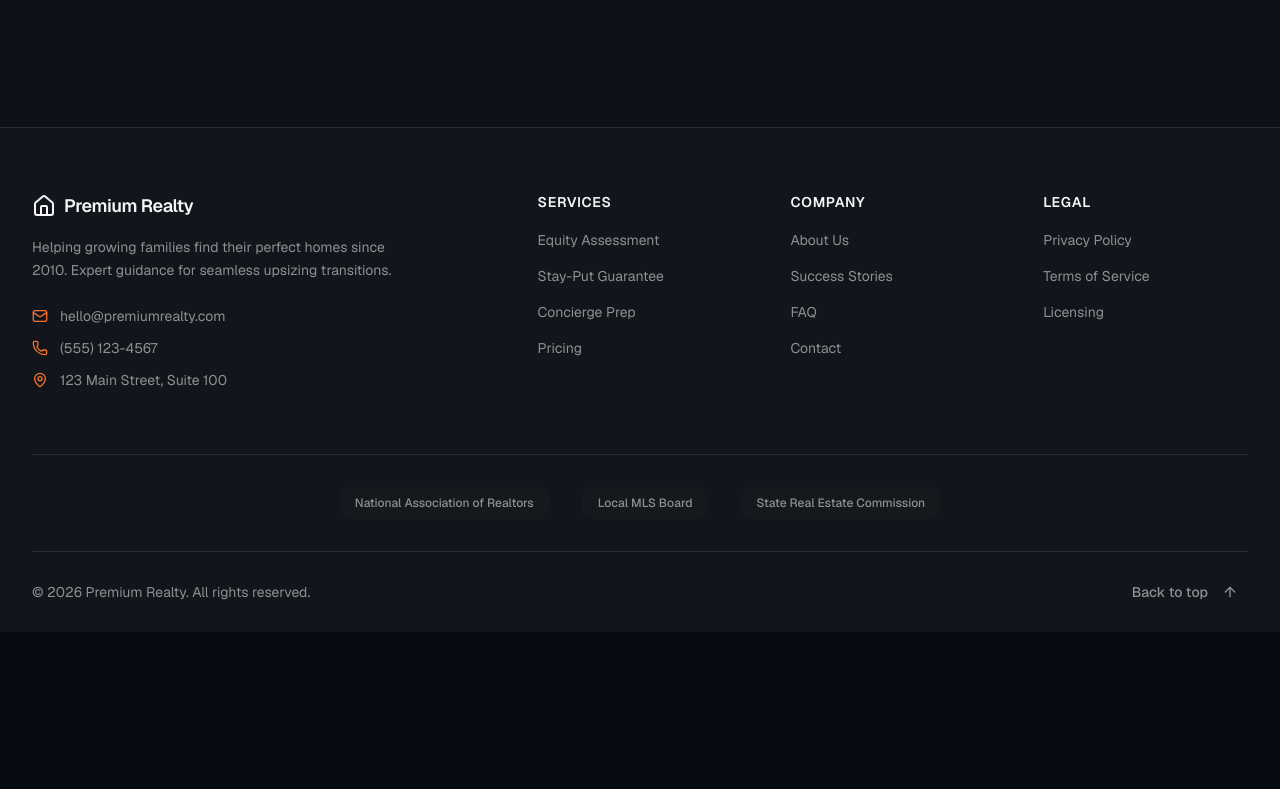
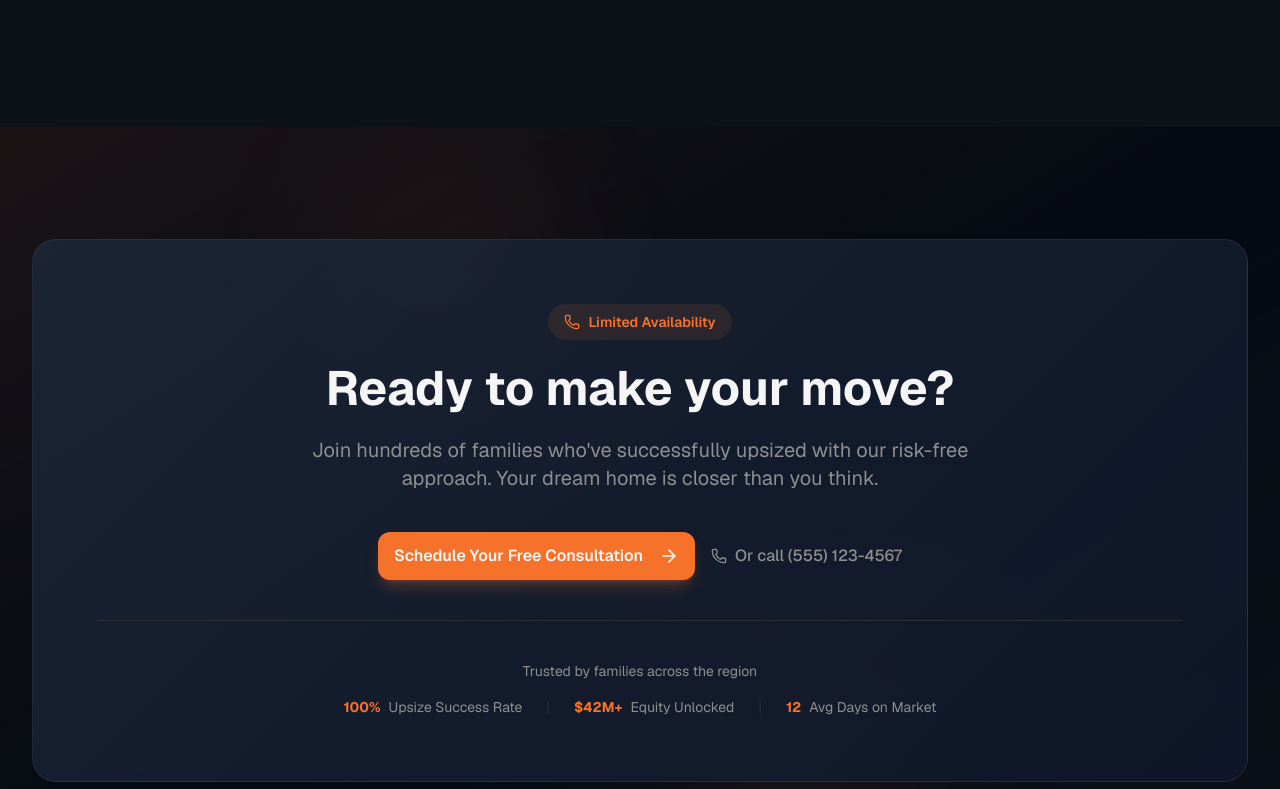
Before and after one commit to robertoopg616-hue/v0-real-estate-landing-page, a Next.js app: page / in a window 1280 px wide. Shown: the part 7671-8460 px from the top of the page. Before the commit the page ends 8303 px from the top, so only its background shows below. Built offline with nearby package versions, Linux system fonts and the light colour scheme.

Commit message:
feat: add CTASection between ContactForm and Footer\n\nAdd full-width CTA section with messaging and call-to-action.

```diff
--- a/app/page.tsx
+++ b/app/page.tsx
@@ -6,6 +6,7 @@ import { Testimonials } from '@/components/landing/testimonials'
 import { CaseStudy } from '@/components/landing/case-study'
 import { FAQ } from '@/components/landing/faq'
 import { ContactForm } from '@/components/landing/contact-form'
+import { CTASection } from '@/components/landing/cta-section'
 import { Footer } from '@/components/landing/footer'
 
 export default function HomePage() {
@@ -19,6 +20,7 @@ export default function HomePage() {
       <CaseStudy />
       <FAQ />
       <ContactForm />
+      <CTASection />
       <Footer />
     </main>
   )
```
